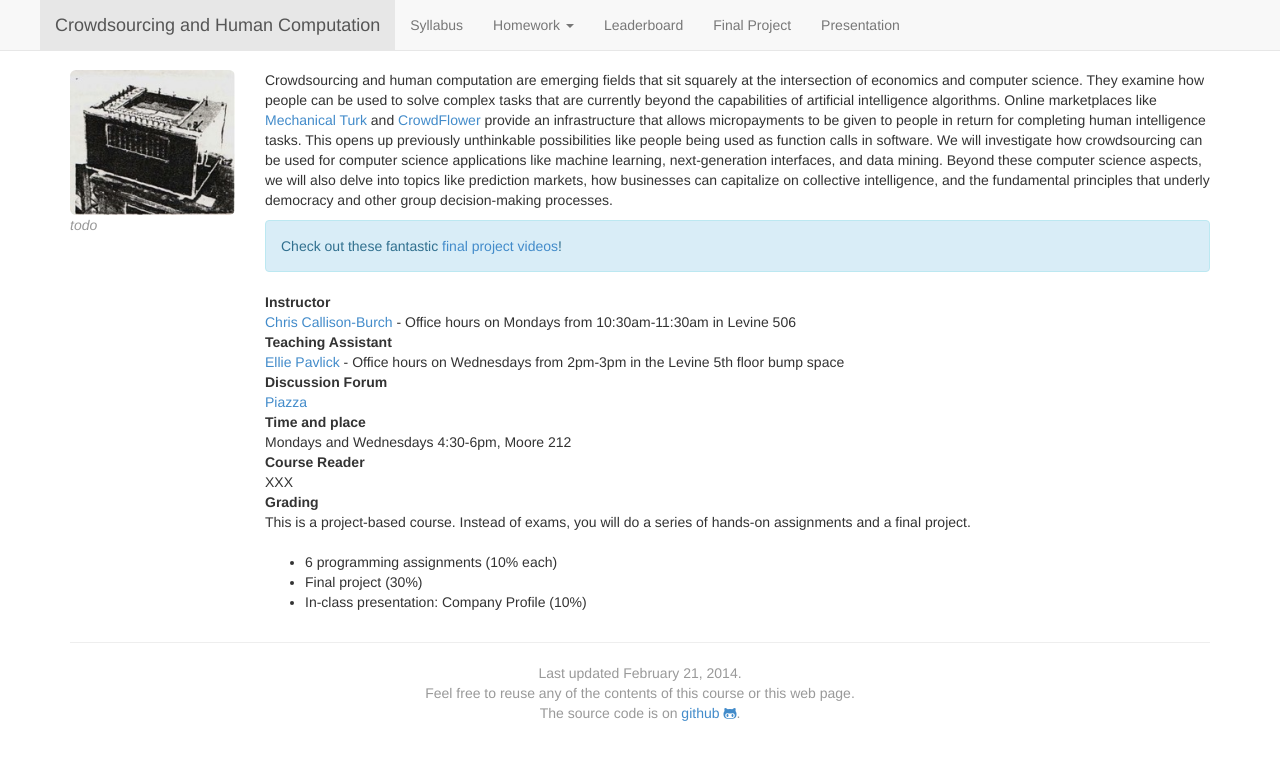
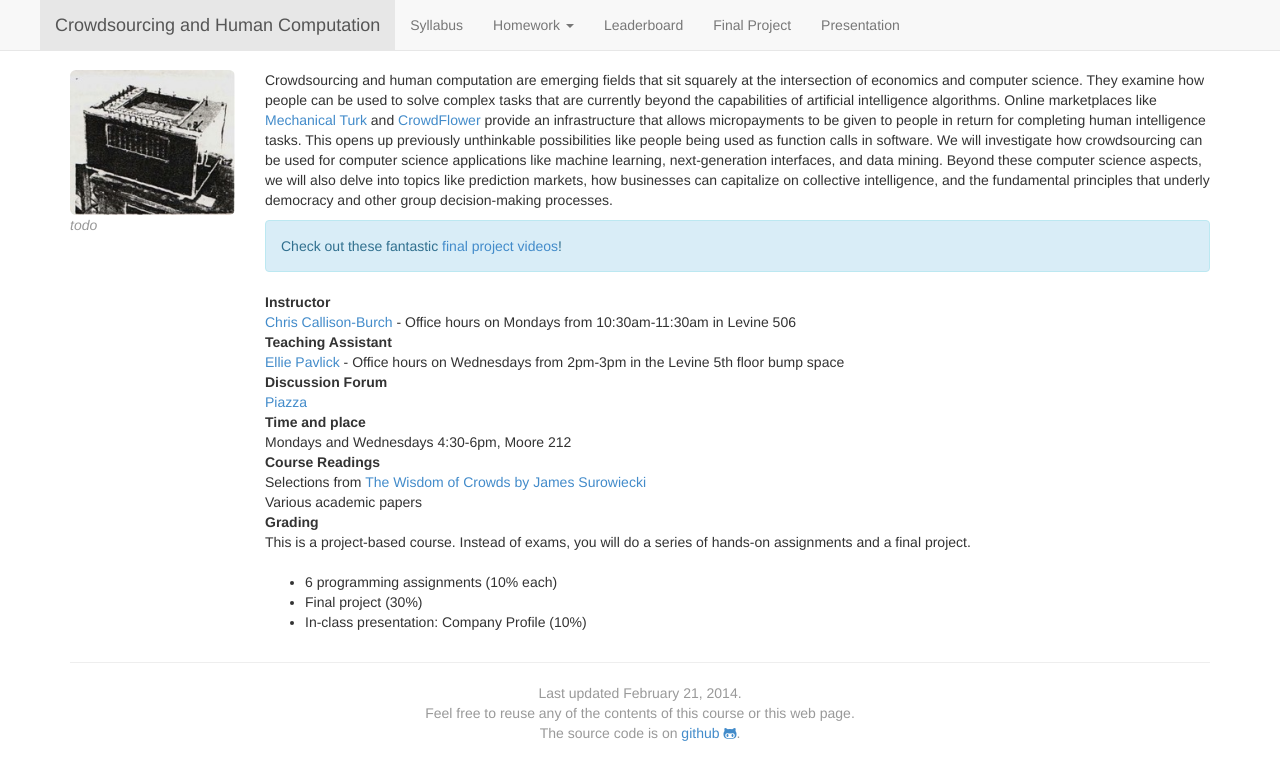
Before and after one commit to crowdsourcing-class/crowdsourcing-class.github.io, a Jekyll site: the page built from index.md, in a window 1280 px wide. Shown: the top 780 px of the page. Built offline with Jekyll 4.4.1, drawn with Linux system fonts in a browser that asks for light colours; nearby versions of some CDN libraries.

Commit message:
Course readings

```diff
--- a/index.md
+++ b/index.md
@@ -25,8 +25,9 @@ Discussion Forum
 Time and place
 : Mondays and Wednesdays 4:30-6pm, Moore 212
 
-Course Reader
-: XXX
+Course Readings
+: Selections from [The Wisdom of Crowds by James Surowiecki](www.amazon.com/Wisdom-Crowds-James-Surowiecki-ebook/dp/B000FCKC3I/)
+: Various academic papers
 
 Grading
 : This is a project-based course.  Instead of exams, you will do a series of hands-on assignments and a final project.
```
